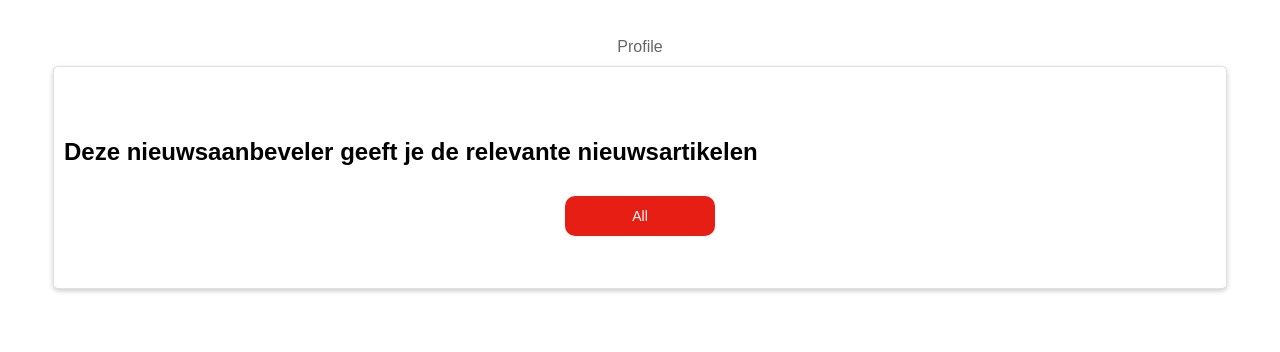
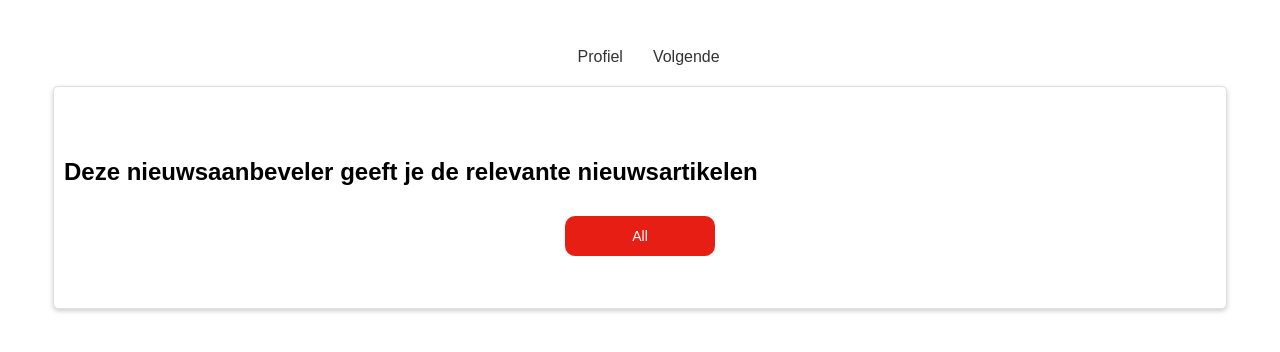
Before and after one commit to vresendez/frontend-recommender-static, a React (Create React App) app: page /website/1/1/1/1/1/1 in a window 1280 px wide. Shown: the top 352 px of the page. Built offline with nearby package versions, Linux system fonts and the light colour scheme.

Commit message:
Fix css and include button next for survey pretest

```diff
--- a/src/components/Chatbot/Chatbot.js
+++ b/src/components/Chatbot/Chatbot.js
@@ -18,10 +18,10 @@ const Chatbot = ({  }) => {
 
   return (
     <div className="chatbot">
-
+       <h3>Deze nieuwsaanbeveler geeft je de relevante nieuwsartikelen. Zeg hoi om te beginnen</h3>
       <iframe
         src={iframeSrc}
-         style={{ minWidth: '300px', width: '100%', minHeight: '700px' }}
+         style={{ minWidth: '300px', width: '100%', minHeight: '500px' }}
       ></iframe>
     </div>
   );
--- a/src/components/Header.js
+++ b/src/components/Header.js
@@ -1,4 +1,5 @@
 import React from 'react'; // Ensure React is imported
+import '../components/styles/Header.css'; // Import Header, ensure the path is correct
 
 import { BrowserRouter as Router, Route, Routes, Link, useParams } from 'react-router-dom';
 
@@ -10,8 +11,12 @@ const Header = ({ id, age, location, gender, education, condition }) => {
   <header className='header'>
     <nav className='nav'>
       <ul>
-        <Link to={`/profile/${id}/${age}/${location}/${gender}/${education}/${condition}`}>
-          Profile
+        <Link className='link' to={`/profile/${id}/${age}/${location}/${gender}/${education}/${condition}`}>
+          Profiel
+        </Link>
+
+        <Link className='link_two' to={`https://uva.fra1.qualtrics.com/jfe/form/SV_37wTXCn9lZyhwh0?ID=${id}`}>
+          Volgende
         </Link>
       </ul>
     </nav>
--- a/src/components/Profile.js
+++ b/src/components/Profile.js
@@ -1,6 +1,7 @@
 import React from 'react';
 import { Link, useParams } from 'react-router-dom';
 import userIcon from './images/user.svg';
+import '../components/styles/Profile.css'; // Import Header, ensure the path is correct
 
 const UserProfile = () => {
     const { id, age, location, gender, education, condition } = useParams();
@@ -15,7 +16,7 @@ const UserProfile = () => {
     }
   return (
     <div>
-      {backLink && <Link to={backLink} className="go-back-button">Go Back</Link>}
+      {backLink && <Link to={backLink} className="go-back-button">Ga Terug</Link>}
 
       <h1>Jouw profiel</h1>
       <div>
--- a/src/components/styles/Chatbot.css
+++ b/src/components/styles/Chatbot.css
@@ -33,7 +33,7 @@
   .chat-messages {
     overflow-y: auto;
     max-height: 80vh;
-    min-height: 70vh;
+    min-height: 50vh;
     flex: 1;
     flex-grow: 1;
     display: flex;
--- /dev/null
+++ b/src/components/styles/Header.css
@@ -0,0 +1,46 @@
+.header {
+    padding: 10px 0; /* some padding */
+  }
+
+  .nav {
+    width: 90%; /* nav width */
+    max-width: 1200px; /* maximum width */
+    margin: 0 auto; /* centering the nav */
+    display: flex; /* using flexbox for layout */
+    justify-content: space-between; /* space between items */
+    align-items: center; /* vertical alignment */
+  }
+
+  .nav ul {
+    list-style: none; /* removing bullet points */
+    display: flex; /* using flexbox for the list */
+    margin: 0; /* removing default margin */
+    padding: 0; /* removing default padding */
+  }
+
+  .link {
+    text-decoration: none; /* removing underline */
+    color: #333; /* dark text color */
+    font-size: 16px; /* font size */
+    padding: 10px 15px; /* padding around links */
+    border-radius: 5px; /* rounded corners */
+    transition: background-color 0.3s ease; /* smooth background transition */
+  }
+
+  .link:hover {
+    background-color: #ddd; /* lighter background on hover */
+  }
+
+
+  .link_two {
+    text-decoration: none; /* removing underline */
+    color: #333; /* dark text color */
+    font-size: 16px; /* font size */
+    padding: 10px 15px; /* padding around links */
+    border-radius: 5px; /* rounded corners */
+    transition: background-color 0.3s ease; /* smooth background transition */
+  }
+
+  .link_two:hover {
+    background-color: #ddd; /* lighter background on hover */
+  }
--- /dev/null
+++ b/src/components/styles/Profile.css
@@ -0,0 +1,12 @@
+.go-back-button {
+    text-decoration: none; /* removing underline */
+    color: #333; /* dark text color */
+    font-size: 16px; /* font size */
+    padding: 10px 2px; /* padding around links */
+    border-radius: 5px; /* rounded corners */
+    transition: background-color 0.3s ease; /* smooth background transition */
+  }
+
+  .go-back-button:hover {
+    background-color: #ddd; /* lighter background on hover */
+  }
```
